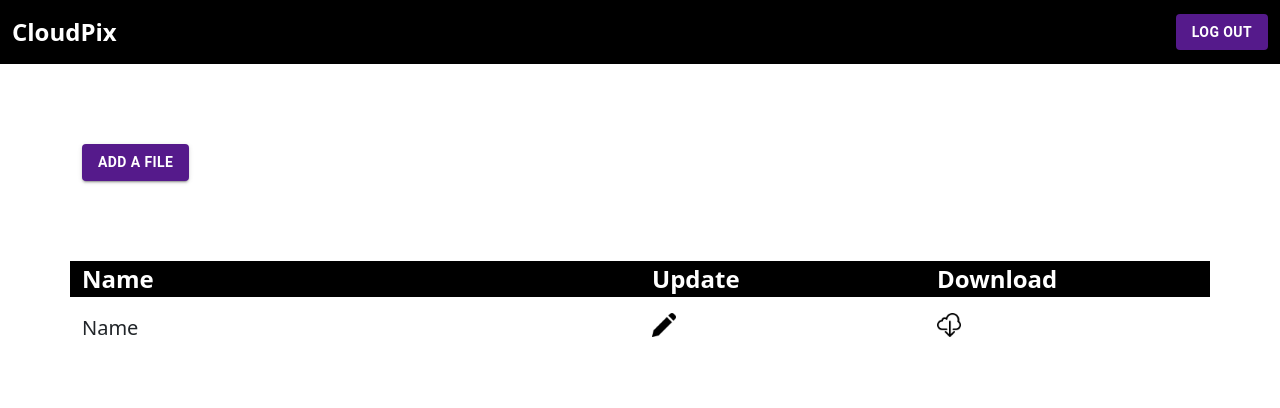
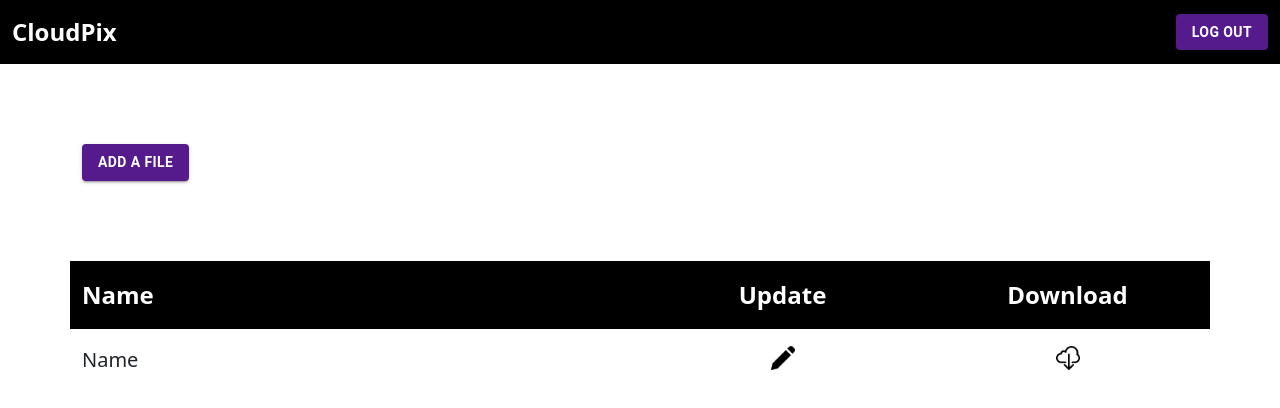
Before and after one commit to chenukas/ssd-oauth, a React (Create React App) app in the folder oauth-fe/: page /files in a window 1280 px wide. Shown: the top 408 px of the page. Built offline with nearby package versions, Linux system fonts and the light colour scheme.

Commit message:
style: changes the alignments

```diff
--- a/oauth-fe/src/components/displayFiles/index.js
+++ b/oauth-fe/src/components/displayFiles/index.js
@@ -17,13 +17,13 @@ const DisplayFiles = () => {
           </Button>
         </div>
       </div>
-      <div className="row" style={{ marginBottom: "1rem", backgroundColor: "#000000", color: "#fff" }}>
-        <div className="col-6 fw-bold fs-4">Name</div>
+      <div className="row table-head" >
+        <div className="col-6 fw-bold fs-4" style={{textAlign: 'left'}}>Name</div>
         <div className="col-3 fw-bold fs-4">Update</div>
         <div className="col-3 fw-bold fs-4">Download</div>
       </div>
-      <div className="row" style={{marginBottom: '0.5rem'}}>
-        <div className="col-6 fs-5">Name</div>
+      <div className="row" style={{marginBottom: '0.5rem', textAlign: 'center'}}>
+        <div className="col-6 fs-5" style={{textAlign: 'left'}}>Name</div>
         <div className="col-3">
             <div>
             <img src={edit} className="file-icons" alt="edit" />
--- a/oauth-fe/src/components/displayFiles/styles.css
+++ b/oauth-fe/src/components/displayFiles/styles.css
@@ -1,7 +1,15 @@
 .file-icons {
   height: 1.5rem;
   width: 1.5rem;
-  display: flex;
   align-items: center;
   justify-content: center;
 }
+
+.table-head {
+    margin-bottom: 1rem;
+    background: #000000;
+    color: #fff;
+    padding-bottom: 1rem;
+    padding-top: 1rem;
+    text-align: center;
+}
```
